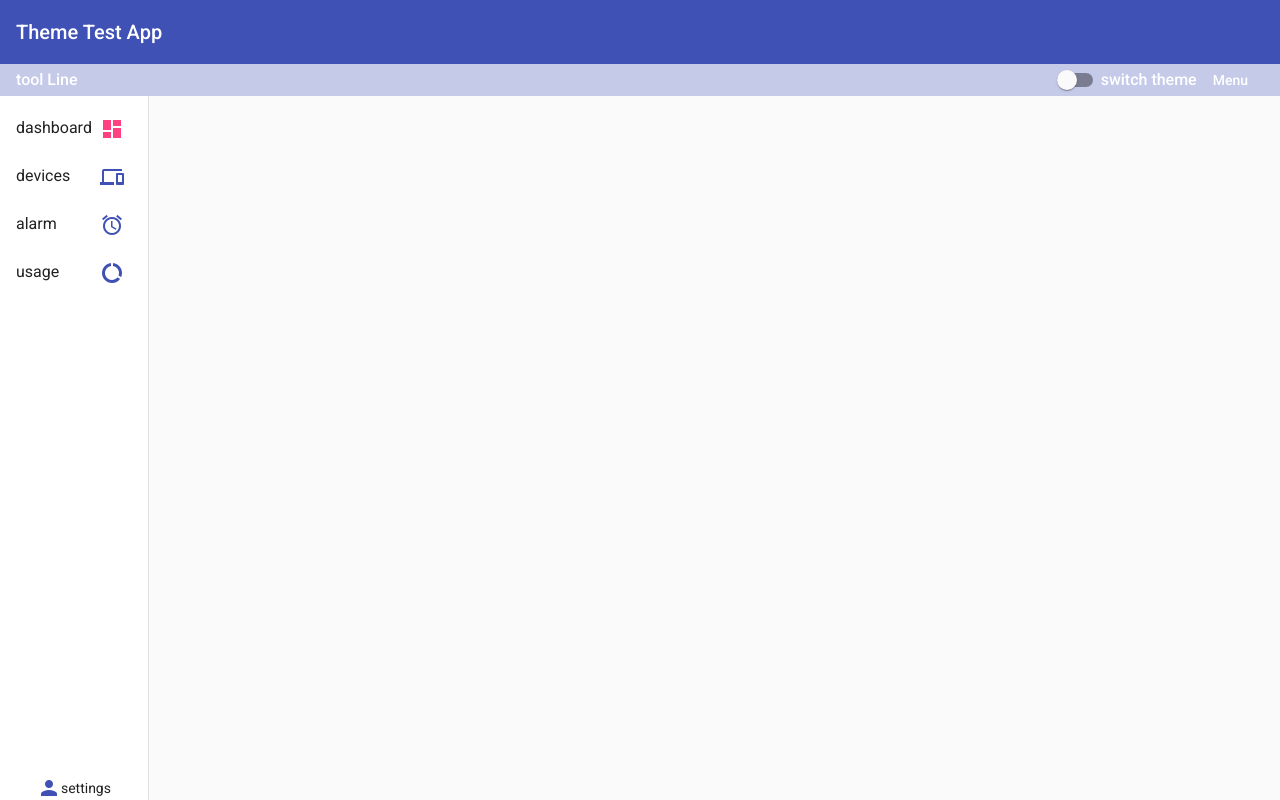
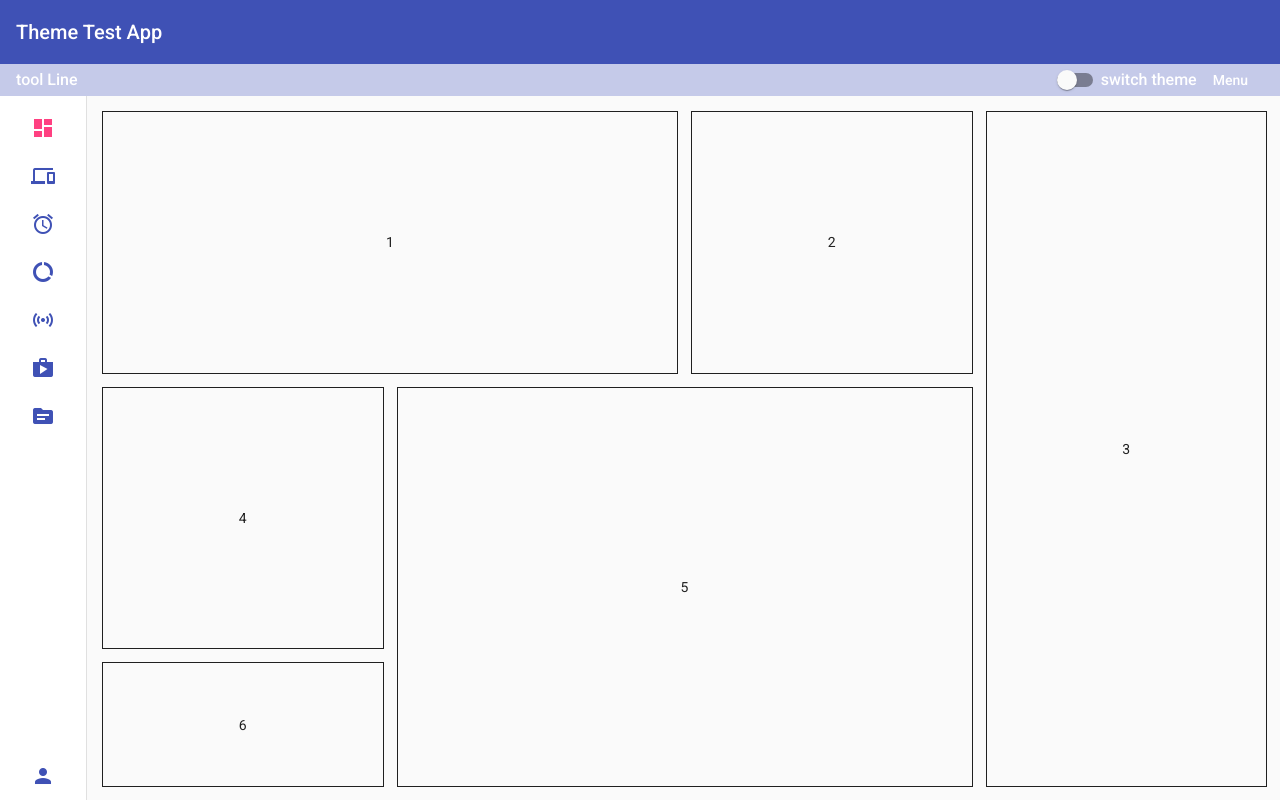
Before and after one commit to locotor/angular-material-switch-example, an Angular app: page / in a window 1280 px wide. Built offline with nearby package versions, Linux system fonts and the light colour scheme.

Commit message:
add dashboard grid layout

```diff
--- a/src/app/app.component.html
+++ b/src/app/app.component.html
@@ -21,42 +21,40 @@
     <mat-sidenav mode="side" opened>
       <div class="side-wrapper">
         <!-- side nav -->
-        <mat-nav-list>
+        <mat-nav-list class="side-navi">
           <mat-list-item>
-            <button mat-icon-button>
-              <mat-icon color="accent">dashboard</mat-icon>
-            </button>
-            <a matLine href="/">dashboard</a>
+            <mat-icon color="accent">dashboard</mat-icon>
           </mat-list-item>
           <mat-list-item>
-            <button mat-icon-button>
-              <mat-icon color="primary">devices</mat-icon>
-            </button>
-            <a matLine href="/">devices</a>
+            <mat-icon color="primary">devices</mat-icon>
           </mat-list-item>
           <mat-list-item>
-            <button mat-icon-button>
-              <mat-icon color="primary">access_alarm</mat-icon>
-            </button>
-            <a matLine href="/">alarm</a>
+            <mat-icon color="primary">access_alarm</mat-icon>
           </mat-list-item>
           <mat-list-item>
-            <button mat-icon-button>
-              <mat-icon color="primary">data_usage</mat-icon>
-            </button>
-            <a matLine href="/">usage</a>
+            <mat-icon color="primary">data_usage</mat-icon>
+          </mat-list-item>
+          <mat-list-item>
+            <mat-icon color="primary">sensors</mat-icon>
+          </mat-list-item>
+          <mat-list-item>
+            <mat-icon color="primary">shop</mat-icon>
+          </mat-list-item>
+          <mat-list-item>
+            <mat-icon color="primary">source</mat-icon>
           </mat-list-item>
         </mat-nav-list>
         <!-- personal settings -->
-        <div class="personal-settings">
-          <mat-icon color="primary">person</mat-icon>
-          <span>settings</span>
-        </div>
+        <mat-nav-list>
+          <mat-list-item>
+            <mat-icon color="primary">person</mat-icon>
+          </mat-list-item>
+        </mat-nav-list>
       </div>
     </mat-sidenav>
     <mat-sidenav-content class="content-container">
       <!-- test for custom component -->
-      <!-- <app-theme-test></app-theme-test> -->
+      <app-theme-test></app-theme-test>
     </mat-sidenav-content>
   </mat-sidenav-container>
 </div>
--- a/src/app/app.component.scss
+++ b/src/app/app.component.scss
@@ -28,14 +28,10 @@
   justify-content: space-around;
   height: 100%;
 
-    mat-nav-list {
+  .side-navi {
     flex: 1;
   }
-
-    .personal-settings {
-        display: flex;
-        justify-content: center;
-        align-items: center;
-        width: 100%;
+  mat-icon {
+    margin: 0 15px;
   }
 }
--- a/src/app/app.module.ts
+++ b/src/app/app.module.ts
@@ -3,7 +3,7 @@ import { NgModule } from '@angular/core';
 
 import { AppComponent } from './app.component';
 import { BrowserAnimationsModule } from '@angular/platform-browser/animations';
-import { FormsModule } from "@angular/forms";
+import { FormsModule } from '@angular/forms';
 
 import { MatButtonModule } from '@angular/material/button';
 import { MatSidenavModule } from '@angular/material/sidenav';
@@ -13,6 +13,7 @@ import { MatSlideToggleModule } from '@angular/material/slide-toggle';
 import { MatMenuModule } from '@angular/material/menu';
 import { MatListModule } from '@angular/material/list';
 import { MatIconModule } from '@angular/material/icon';
+import { MatGridListModule } from '@angular/material/grid-list';
 
 @NgModule({
   declarations: [
@@ -29,7 +30,8 @@ import { MatIconModule } from '@angular/material/icon';
     MatSlideToggleModule,
     MatMenuModule,
     MatListModule,
-    MatIconModule
+    MatIconModule,
+    MatGridListModule
   ],
   providers: [],
   bootstrap: [AppComponent]
--- a/src/app/component/theme-test/theme-test.component.html
+++ b/src/app/component/theme-test/theme-test.component.html
@@ -1,3 +1,20 @@
-<div class="theme-test-container">
-    for custom component theme test:
-</div>
+<mat-grid-list gutterSize="15px" cols="4" rowHeight="fit" style="height:100%">
+    <mat-grid-tile class="grid-tile" [colspan]="2" [rowspan]="2">
+        1
+    </mat-grid-tile>
+    <mat-grid-tile class="grid-tile" [colspan]="1" [rowspan]="2">
+        2
+    </mat-grid-tile>
+    <mat-grid-tile class="grid-tile" [colspan]="1" [rowspan]="5">
+        3
+    </mat-grid-tile>
+    <mat-grid-tile class="grid-tile" [colspan]="1" [rowspan]="2">
+        4
+    </mat-grid-tile>
+    <mat-grid-tile class="grid-tile" [colspan]="2" [rowspan]="3">
+        5
+    </mat-grid-tile>
+    <mat-grid-tile class="grid-tile" [colspan]="1" [rowspan]="1">
+        6
+    </mat-grid-tile>
+</mat-grid-list>
--- a/src/app/component/theme-test/theme-test.component.scss
+++ b/src/app/component/theme-test/theme-test.component.scss
@@ -1,8 +1,10 @@
-.theme-test-container{
-    display: flex;
-    flex-direction: column;
-    align-items: center;
-    justify-content: center;
-    height: 500px;
-    width: 500px;
+:host {
+  height: 100%;
+  width: 100%;
+  padding: 15px;
+  box-sizing: border-box;
 }
+
+.grid-tile {
+  border: 1px solid;
+}
--- a/src/app/component/theme-test/theme-test.component.ts
+++ b/src/app/component/theme-test/theme-test.component.ts
@@ -1,4 +1,11 @@
 import { Component, OnInit, ChangeDetectionStrategy } from '@angular/core';
+
+export interface Tile {
+  color: string;
+  cols: number;
+  rows: number;
+  text: string;
+}
 
 @Component({
   selector: 'app-theme-test',
@@ -8,6 +15,13 @@ import { Component, OnInit, ChangeDetectionStrategy } from '@angular/core';
 })
 export class ThemeTestComponent implements OnInit {
 
+  tiles: Tile[] = [
+    { text: 'One', cols: 3, rows: 1, color: 'lightblue' },
+    { text: 'Two', cols: 1, rows: 2, color: 'lightgreen' },
+    { text: 'Three', cols: 1, rows: 1, color: 'lightpink' },
+    { text: 'Four', cols: 2, rows: 1, color: '#DDBDF1' },
+  ];
+
   constructor() { }
 
   ngOnInit(): void {
```
Lines whose indentation alone changed are shown as unchanged.
